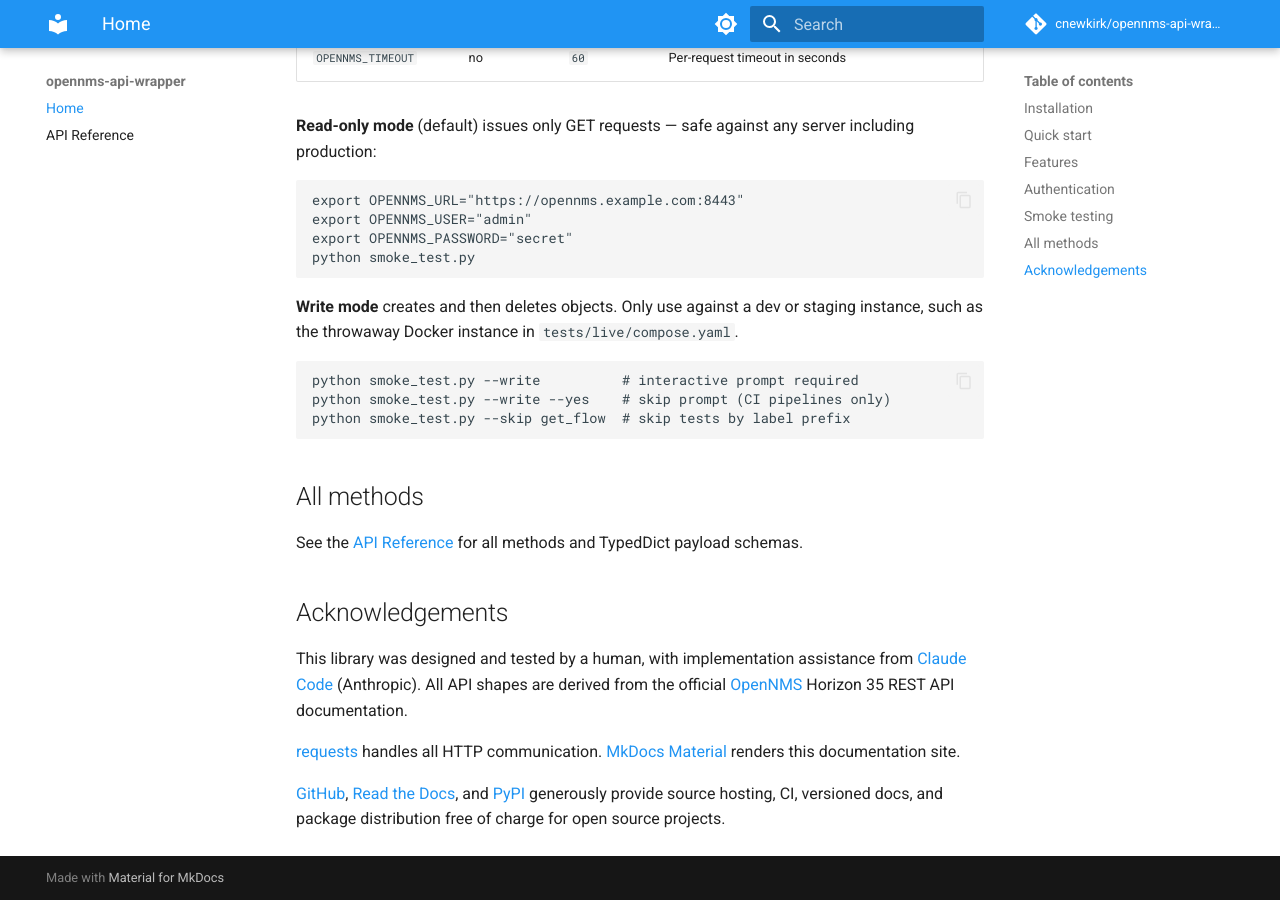
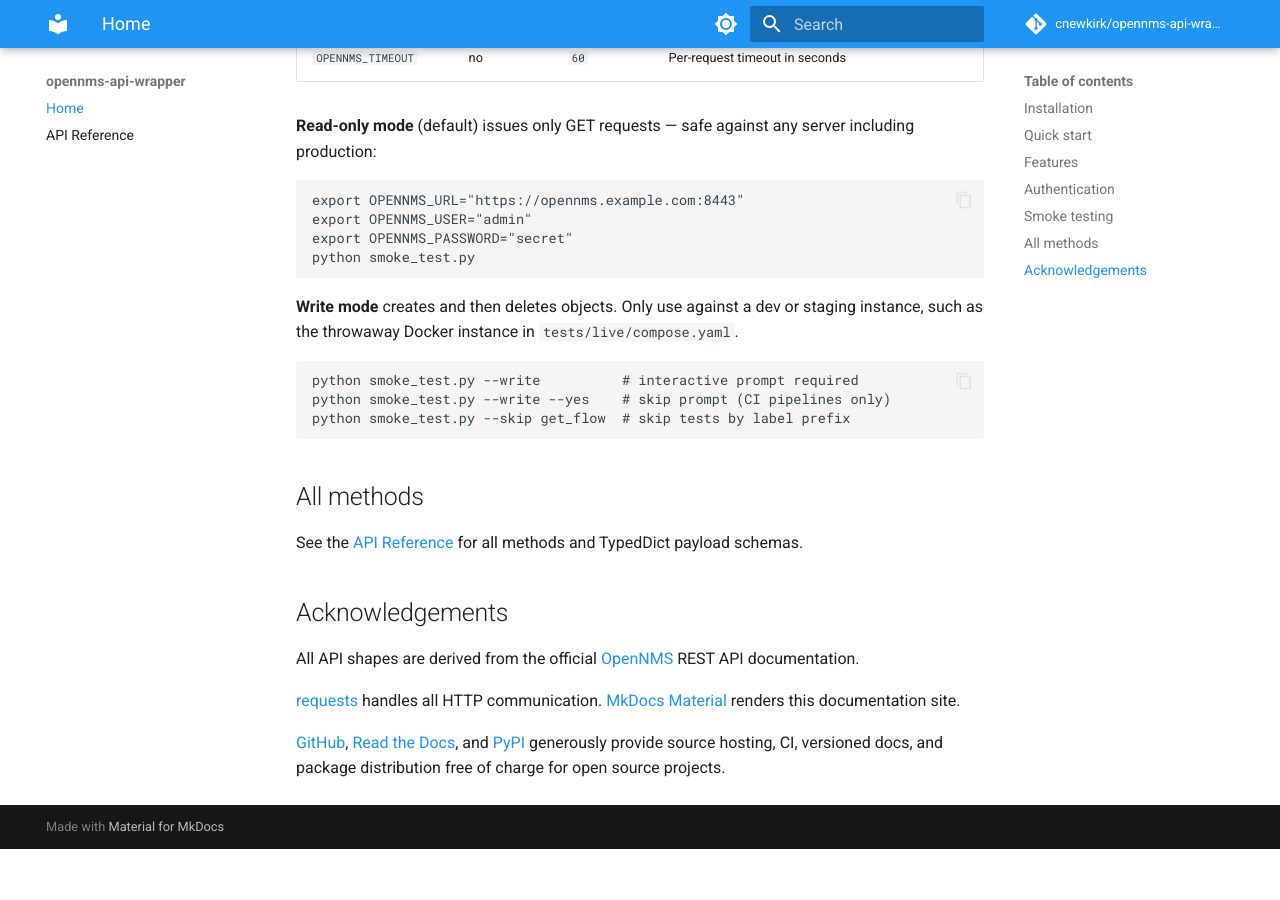
Before and after one commit to cnewkirk/opennms-api-wrapper, an MkDocs documentation site: the page built from docs/index.md, in a window 1280 px wide and 900 px high, scrolled down 2201 px. Built offline with MkDocs 1.6.1 and Material for MkDocs 9.7.7, drawn with Linux system fonts in a browser that asks for light colours; comment, search, counter and statistics services are not loaded; after the commit the page ends 3050 px from its top, so only the background shows below that.

Commit message:
docs: trim acknowledgements to project dependencies (#54)
Tooling conventions are documented by AGENTS.md; the acknowledgements
now credit only the project's actual dependencies and services. Also
drops the stale Horizon 35 docs reference.

```diff
--- a/docs/index.md
+++ b/docs/index.md
@@ -113,10 +113,8 @@
 
 ## Acknowledgements
 
-This library was designed and tested by a human, with implementation
-assistance from [Claude Code](https://claude.ai/code) (Anthropic). All API
-shapes are derived from the official [OpenNMS](https://www.opennms.com/)
-Horizon 35 REST API documentation.
+All API shapes are derived from the official
+[OpenNMS](https://www.opennms.com/) REST API documentation.
 
 [requests](https://docs.python-requests.org/) handles all HTTP communication.
 [MkDocs Material](https://squidfunk.github.io/mkdocs-material/) renders this
```
Also changed, not shown: README.md (+2 -4 lines).
